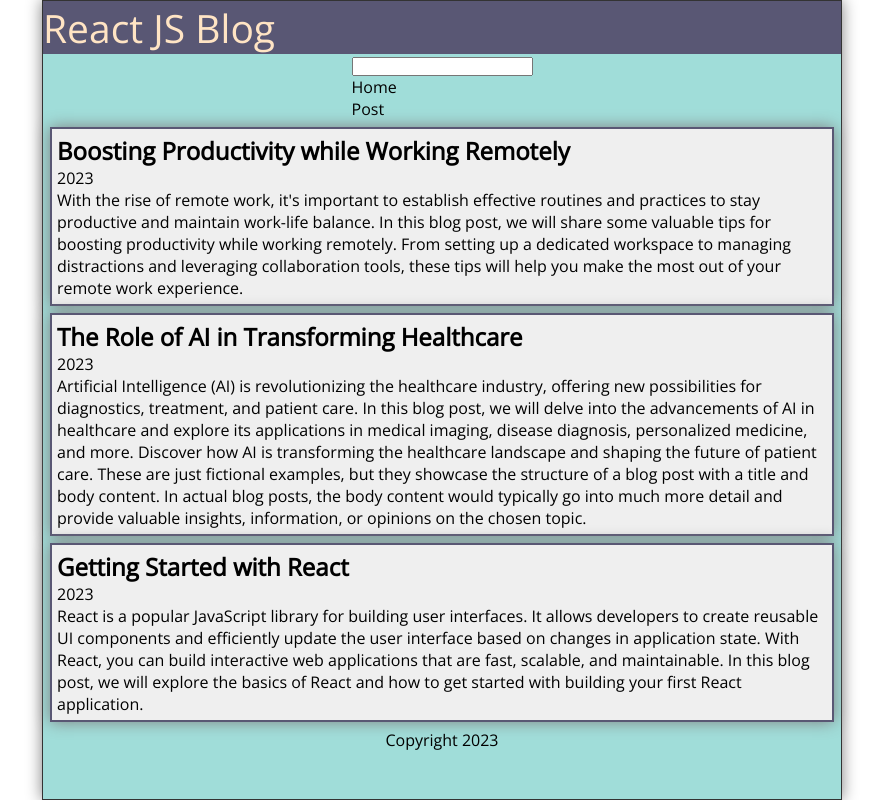
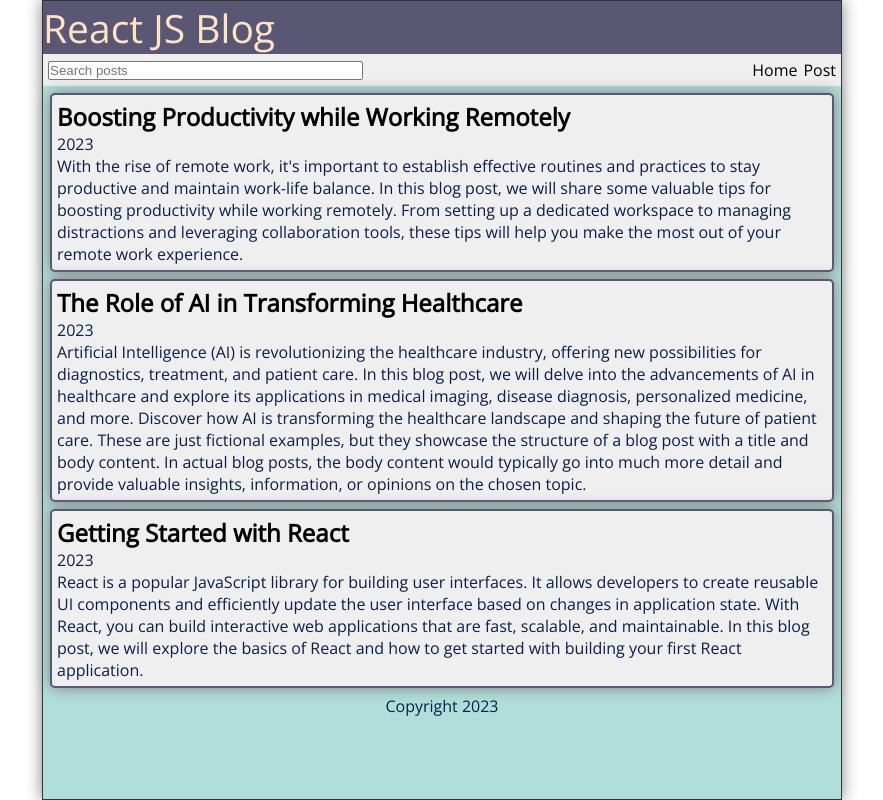
Before and after one commit to NadaTarekk/React-Blog-App, a React (Create React App) app: page / in a window 1280 px wide. Shown: the whole page, without its empty margins (198-1081 px from the left). Built offline with nearby package versions, Linux system fonts and the light colour scheme; data requests are answered from the project's data file.

Commit message:
adding some css

```diff
--- a/src/components/Navbar.js
+++ b/src/components/Navbar.js
@@ -4,13 +4,15 @@ import { Link } from "react-router-dom"
 
 function Navbar({search, setSearch}) {
     return (
-        <nav>
+        <nav class='nav'>
             <input
+            class="search"
             type="text"
             value={search}
             onChange={(e)=>setSearch(e.target.value)}
+            placeholder="Search posts"
             />
-            <ul>
+            <ul class="nav-link">
                 <li> <Link to ="/">Home</Link> </li>
                 <li> <Link to ="/post">Post</Link> </li>
 
--- a/src/index.css
+++ b/src/index.css
@@ -7,6 +7,7 @@
 }
 
 html {
+  color: rgb(9, 31, 73);
   font-size: 16px;
 }
 
@@ -28,7 +29,7 @@ body {
   align-items: center;
 }
 .App {
-  background-color:rgb(160, 221, 217);
+  background-color:rgb(176, 223, 219);
   width: 100%;
   max-width: 800px;
   height: 100vh;
@@ -57,9 +58,29 @@ a{
 }
 
 .post{
+  border-radius: 5px;
   border: 2px solid rgb(89, 87, 116);;
   background-color: #efefef;
   margin: 7px;
   box-shadow: 0px 0px 15px gray;
   padding: 5px;
 }
+
+.nav{
+  padding: 5px;
+  width: 100%;
+  background-color: #efefef;
+  display: flex;
+justify-content: space-between;
+  align-items: center;
+
+}
+
+.nav-link{
+  gap:6px;
+  display: flex;
+}
+
+.search{
+  width: 40%;
+}
```
